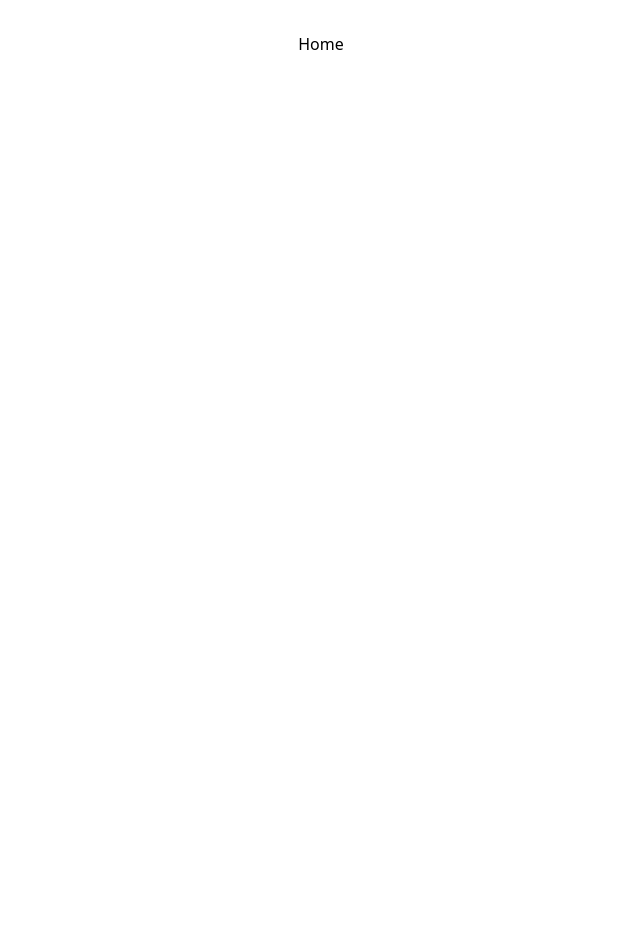
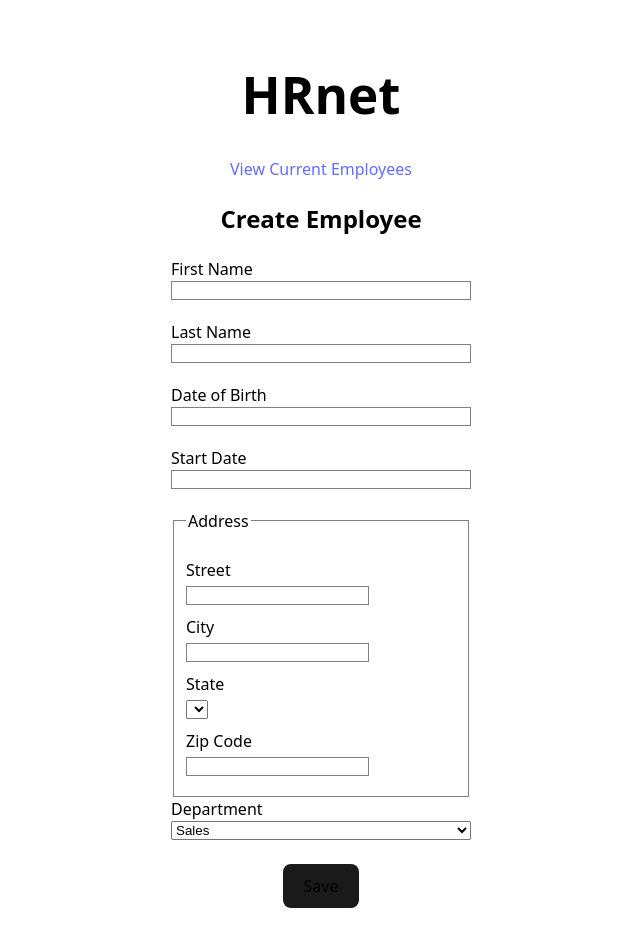
Before and after one commit to jorisbertier/HRnet, a React (Vite) app: page / in a window 1280 px wide. Shown: the whole page, without its empty margins (319-959 px from the left). Before the commit the page ends 800 px from the top, so only its background shows below. Built offline with nearby package versions, Linux system fonts and the light colour scheme.

Commit message:
add component Modal

```diff
--- a/src/App.jsx
+++ b/src/App.jsx
@@ -1,5 +1,6 @@
 // import { useState } from 'react'
 import './App.css';
+import Form from './components/Form';
 import Home from './pages/Home'
 
 function App() {
@@ -7,7 +8,7 @@ function App() {
 
   return (
     <>
-      <Home/>
+      <Form/>
     </>
   )
 }
--- /dev/null
+++ b/src/components/Form.jsx
@@ -0,0 +1,71 @@
+import React, { useState } from 'react'
+import '../css/form.css'
+import Modal from './Modal/Modal'
+
+function Form() {
+
+    const [modalIsOpen, setModalIsOpen] = useState(false)
+    console.log(modalIsOpen)
+
+    const handleSubmit = ()=> {
+        setModalIsOpen(!modalIsOpen)
+    }
+    return (
+        <div className="section-form">
+            <div className="title">
+                <h1>HRnet</h1>
+            </div>
+            <div className="form">
+                <a href="employee-list.html">View Current Employees</a>
+                <h2>Create Employee</h2>
+                <form action="#" className="create-employee">
+                    <label htmlFor="first-name">First Name</label>
+                    <input type="text" id="first-name" />
+
+                    <label htmlFor="last-name">Last Name</label>
+                    <input type="text" id="last-name" />
+
+                    <label htmlFor="date-of-birth">Date of Birth</label>
+                    <input id="date-of-birth" type="text" />
+
+                    <label htmlFor="start-date">Start Date</label>
+                    <input id="start-date" type="text" />
+
+                    <fieldset className="address">
+                        <legend className='title-address'>Address</legend>
+
+                        <label htmlFor="street">Street</label><br></br>
+                        <input className="street" type="text" /><br></br>
+
+                        <label htmlFor="city">City</label><br></br>
+                        <input className="city" type="text" /><br></br>
+
+                        <label htmlFor="state">State</label><br></br>
+                        <select name="state" className="state"></select><br></br>
+
+                        <label htmlFor="zip-code">Zip Code</label><br></br>
+                        <input className="zip-code" type="number" />
+                    </fieldset>
+
+                    <label htmlFor="department">Department</label>
+                    <select name="department" id="department">
+                        <option>Sales</option>
+                        <option>Marketing</option>
+                        <option>Engineering</option>
+                        <option>Human Resources</option>
+                        <option>Legal</option>
+                    </select>
+                </form><br></br>
+
+
+                <button onClick={handleSubmit}>Save</button>
+            {modalIsOpen &&
+            <Modal closeModal={() => setModalIsOpen(false)}/>
+            }
+            </div>
+            {/* <div id="confirmation" className="modal">Employee Created!</div> */}
+            </div>
+    )
+}
+
+export default Form
--- /dev/null
+++ b/src/components/Modal/Modal.jsx
@@ -0,0 +1,16 @@
+import React from 'react'
+import './index.css'
+
+function Modal({ closeModal }) {
+    return (
+        <div className='bloc-modal'>
+        <div className='modal'>
+            <p>Employee Created !</p>
+            <div className='close' onClick={closeModal}>X</div>
+        </div>
+
+        </div>
+    )
+}
+
+export default Modal
--- /dev/null
+++ b/src/components/Modal/index.css
@@ -0,0 +1,51 @@
+
+.bloc-modal {
+    display: flex !important;
+    position: fixed;
+    top: 0;
+    left: 0;
+    width: 100%;
+    height: 100%;
+    background: rgba(0, 0, 0, 0.5);
+    justify-content: center;
+    align-items: center;
+}
+
+.modal {
+    vertical-align: middle;
+    position: relative;
+    z-index: 2;
+    max-width: 500px;
+    box-sizing: border-box;
+    width: 90%;
+    background: #fff;
+    padding: 15px 30px;
+    -webkit-border-radius: 8px;
+    -moz-border-radius: 8px;
+    -o-border-radius: 8px;
+    -ms-border-radius: 8px;
+    border-radius: 8px;
+    -webkit-box-shadow: 0 0 10px #000;
+    -moz-box-shadow: 0 0 10px #000;
+    -o-box-shadow: 0 0 10px #000;
+    -ms-box-shadow: 0 0 10px #000;
+    box-shadow: 0 0 10px #000;
+    text-align: left;
+    position: relative;
+}
+
+.close {
+    width: 30px;
+    height: 30px;
+    border-radius: 50%;
+    display: flex;
+    justify-content: center;
+    align-items: center;
+    background-color: black;
+    color: white;
+    position: absolute;
+    z-index: 1;
+    right: 0;
+    top: -12px;
+    cursor: pointer;
+}
--- /dev/null
+++ b/src/css/form.css
@@ -0,0 +1,34 @@
+.section-form {
+    display: flex;
+    flex-direction: column;
+    align-items: center;
+    width: 100%;
+}
+
+.create-employee {
+    display: flex;
+    justify-content: center;
+    flex-direction: column;
+    text-align: left;
+    width: 300px;
+}
+
+input {
+    background-color: white;
+    color: black;
+    margin-bottom: 20px;
+    border: 1px solid grey;
+}
+
+.address {
+    border: 1px solid grey;
+    text-align: left;
+}
+
+.title-address {
+    margin-bottom: 20px;
+}
+
+.street, .city, .state, .zip-code {
+    margin-bottom: 10px;
+}
```
